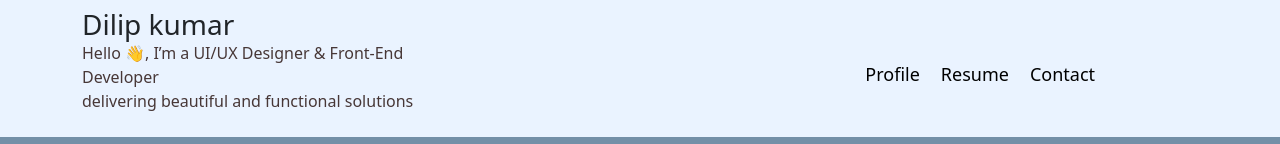
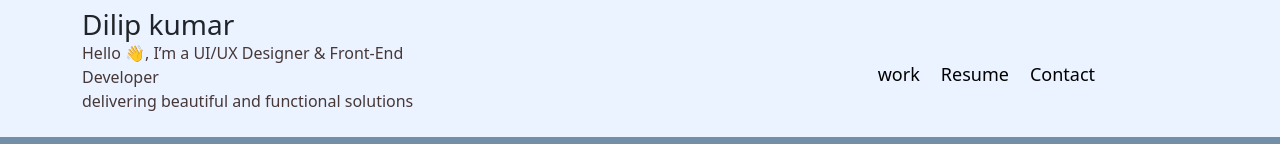
Before and after one commit to bairidilipkumar/angular-port, an Angular app: page / in a window 1280 px wide. Shown: the top 144 px of the page. Built offline with nearby package versions, Linux system fonts and the light colour scheme.

Commit message:
changed to profile to work

```diff
--- a/src/app/headder/headder.component.html
+++ b/src/app/headder/headder.component.html
@@ -14,7 +14,7 @@
       <div class="collapse navbar-collapse" id="navbarSupportedContent">
         <ul class="navbar-nav ms-auto mb-2 mb-lg-0 mt-2 ">
           <li class="nav-item">
-            <a class="nav-link"><p>Profile</p></a>
+            <a class="nav-link"><p>work</p></a>
           </li>
           <li class="nav-item">
             <a class="nav-link" ><p>Resume</p></a>
```
